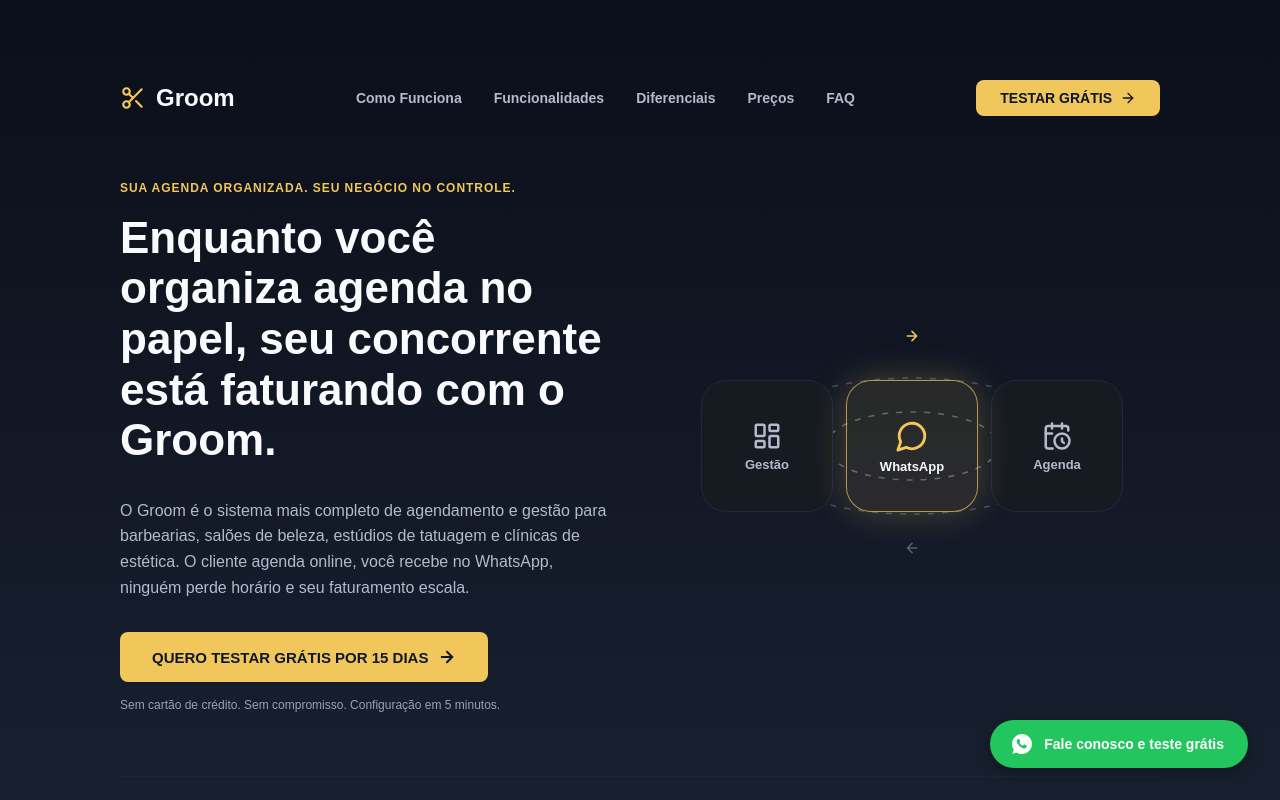
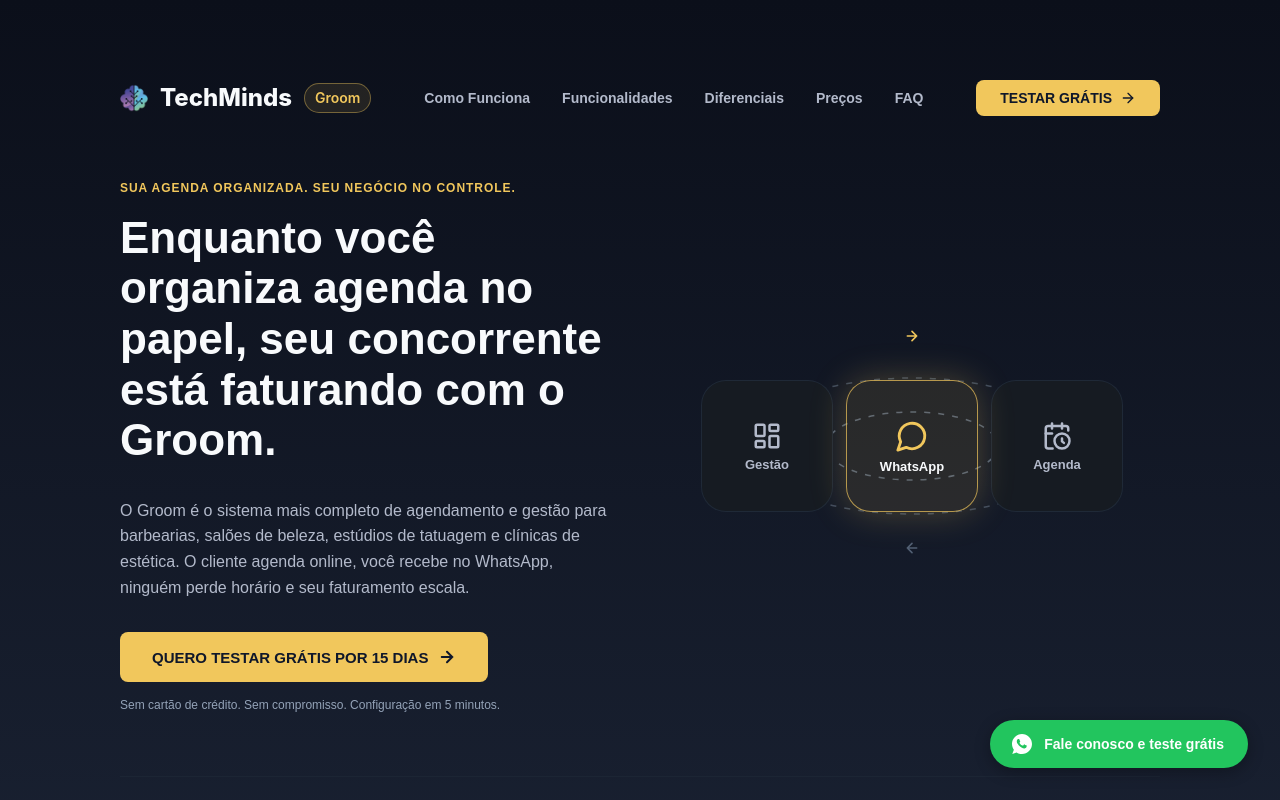
Before and after one commit to TechMinds-Group/Institucional_Landing_Page, a React (Vite) app: page /groom in a window 1280 px wide. Shown: the top 800 px of the page. Built offline with nearby package versions, Linux system fonts and the light colour scheme.

Commit message:
feat(RN-026/RN-033): padrao de identidade nas navbars de produto (CR-010) - Logo TechMinds + pill do produto (VibeCut gold, Lumen dourado, FasTo azul, Groom ambar); brand volta a Main

```diff
--- a/src/app/pages/Groom.tsx
+++ b/src/app/pages/Groom.tsx
@@ -1,5 +1,7 @@
 import { Sprout, Bot, Flame, Menu, X, Scissors, MessageCircle, LayoutDashboard, CalendarClock, ArrowRight, BadgeCheck, UserRoundSearch, ScanFace, Repeat, DatabaseBackup, ChevronDown, Minus } from "lucide-react";
 import { useState, useEffect, type ReactNode } from "react";
+import { useNavigate } from "react-router";
+import { Logo } from "../components/Logo";
 // DEBT-003 (RN-024-1): Deep-links do WhatsApp vêm do módulo único de contatos
 // — substituição mecânica dos literais codificados diretamente no código (sem mudança de copy).
 import {
@@ -99,6 +101,7 @@
 
 function SectionHero() {
   const [drawerOpen, setDrawerOpen] = useState(false);
+  const navigate = useNavigate();
   const navLinks = [
     { label: "Como Funciona", href: "#como-funciona" },
     { label: "Funcionalidades", href: "#funcionalidades" },
@@ -116,11 +119,12 @@
           <div className="absolute inset-0 bg-black/60 backdrop-blur-sm" onClick={() => setDrawerOpen(false)} />
           {/* Drawer */}
           <div data-testid="groom-drawer" className="relative z-10 bg-[#0d1117] w-[280px] h-full flex flex-col pt-14 px-6 pb-6 gap-8 shadow-2xl">
-            {/* Drawer header */}
+            {/* Drawer header — padrão de identidade (CR-010): Logo TechMinds + pill do produto */}
             <div className="flex items-center justify-between">
-              <div className="flex gap-[10px] items-center">
-                <Scissors size={28} className="text-[#f1c75c]" aria-hidden />
-                <p className="font-['Inter:Extra_Bold',sans-serif] font-extrabold text-[#f8fafc] text-[20px]">Groom</p>
+              <div className="flex gap-[10px] items-center cursor-pointer" onClick={() => navigate("/")} title="Voltar à página inicial">
+                <Logo className="w-6 h-6" />
+                <p className="font-extrabold text-[#f8fafc] text-[18px]">TechMinds</p>
+                <span className="text-[12px] font-semibold px-2 py-0.5 rounded-full border border-[#f1c75c]/40 text-[#f1c75c] bg-[#f1c75c]/10">Groom</span>
               </div>
               <button onClick={() => setDrawerOpen(false)} aria-label="Fechar menu" className="text-[#94a3b8] hover:text-[#f8fafc] p-1">
                 <X size={22} />
@@ -142,10 +146,11 @@
       pela URL própria do produto); 5 âncoras mantêm destinos; CTA TESTAR GRÁTIS
       (deep-link WhatsApp — DEBT-003/ADR-010) abre em nova aba. */}
       <div data-testid="groom-nav" className="content-stretch flex items-center justify-between relative shrink-0 w-full">
-        {/* Marca — símbolo scissors vetorial, sem PNG (dossier g2 §2) */}
-        <div data-testid="groom-brand" className="flex gap-[10px] items-center relative shrink-0">
-          <Scissors size={26} className="shrink-0 text-[#f1c75c]" aria-hidden />
-          <p className="font-['Inter:Extra_Bold',sans-serif] font-extrabold leading-[normal] text-[#f8fafc] text-[24px] whitespace-nowrap">Groom</p>
+        {/* Marca — padrão de identidade (CR-010): Logo TechMinds + pill do produto (accent #f1c75c — RN-033) */}
+        <div data-testid="groom-brand" className="flex items-center gap-3 cursor-pointer" onClick={() => navigate("/")} title="Voltar à página inicial">
+          <Logo className="w-7 h-7" />
+          <p className="font-extrabold text-[#f8fafc] text-[24px] whitespace-nowrap">TechMinds</p>
+          <span data-testid="groom-brand-chip" className="text-sm font-semibold px-2.5 py-1 rounded-full border border-[#f1c75c]/40 text-[#f1c75c] bg-[#f1c75c]/10">Groom</span>
         </div>
         {/* Nav links — desktop (tokens B: #b3bacb substitui #cbd5e1) */}
         <div data-testid="groom-nav-links" className="hidden lg:flex [word-break:break-word] content-stretch font-['Inter:Semi_Bold',sans-serif] font-semibold gap-[32px] items-center leading-[normal] not-italic relative shrink-0 text-[#b3bacb] text-[14px] whitespace-nowrap">
```
Also changed, not shown: 1 other file (tests, documents, lock files or other folders).
